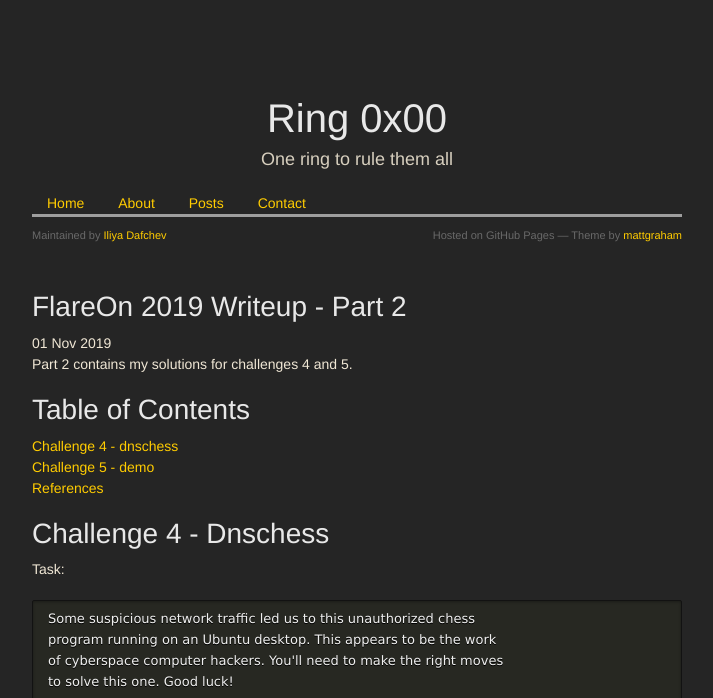
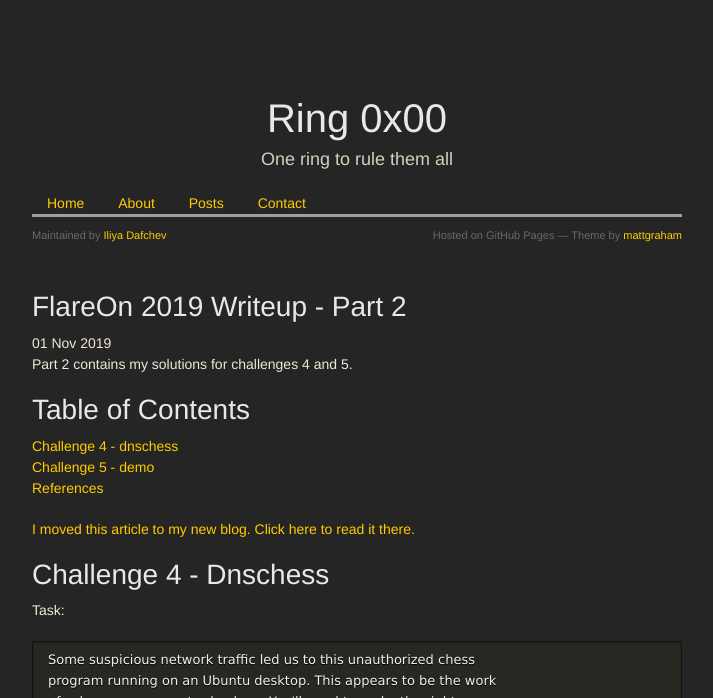
Before and after one commit to idafchev/idafchev.github.io, a Jekyll site: the page built from _posts/2019-11-02-flareon2019-part2.md, in a window 1280 px wide and 900 px high, cut to the strip 0-698 px from the top of the window. Shown: the whole strip, without its empty margins (283-996 px from the left). Built offline with Jekyll 4.4.1, drawn with Linux system fonts in a browser that asks for light colours; nearby versions of some CDN libraries; some web fonts are replaced; comment, search, counter and statistics services are not loaded.

Commit message:
Update 2019-11-02-flareon2019-part2.md

```diff
--- a/_posts/2019-11-02-flareon2019-part2.md
+++ b/_posts/2019-11-02-flareon2019-part2.md
@@ -12,6 +12,8 @@
 [Challenge 4 - dnschess](#challenge_4)
 [Challenge 5 - demo](#challenge_5)
 [References](#references)
+
+[I moved this article to my new blog. Click here to read it there.](https://idafchev.github.io/blog/flareon2019-part2/)
 
 # <a name="challenge_4"></a>  Challenge 4 - Dnschess
 
```
